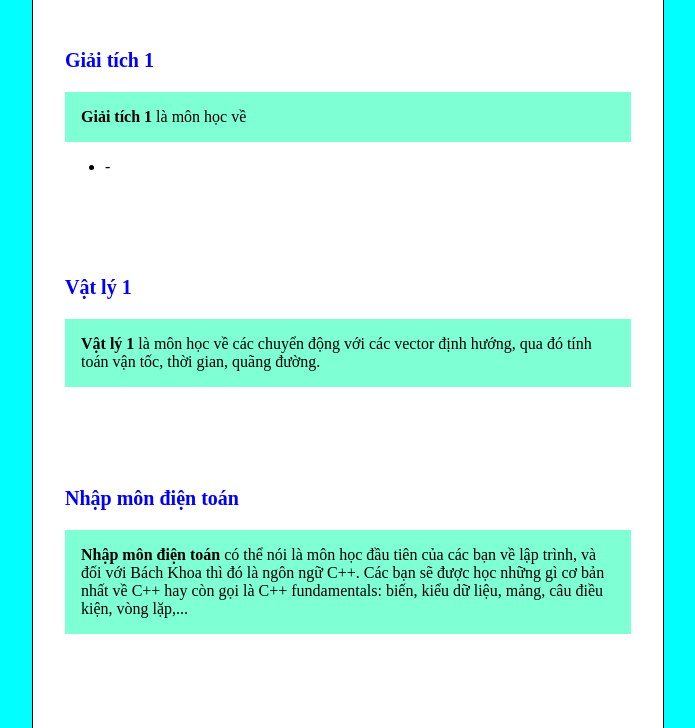
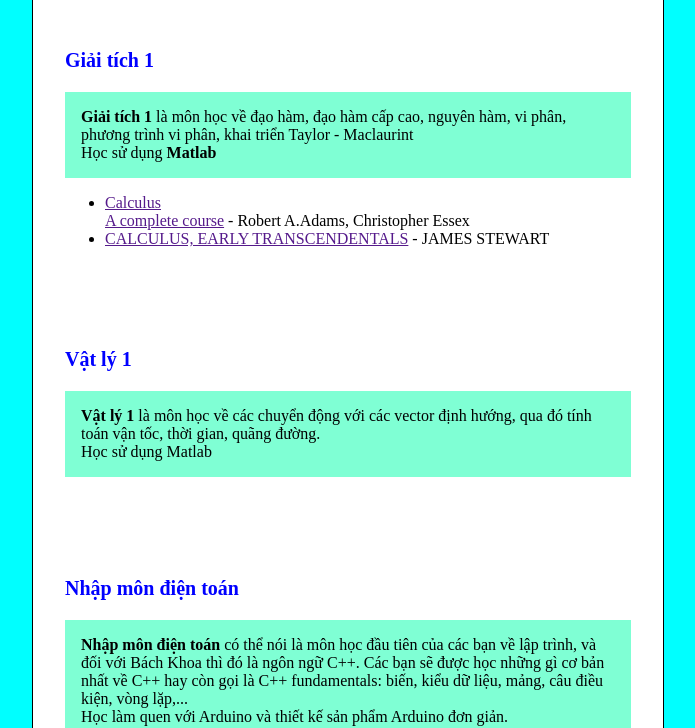
Before and after one commit to tri218138/Preview-BK-s-Subjects, a plain HTML site: page index.html in a window 1280 px wide. Shown: the part 72-800 px from the top of the page, without its empty margins (292-987 px from the left). Drawn offline with Linux system fonts and the light colour scheme.

Commit message:
Add files via upload

```diff
--- a/db.json
+++ b/db.json
@@ -3,36 +3,41 @@
         {
             "name": "Giải tích 1",
             "icon": "",
-            "description": "là môn học về",
+            "description": "là môn học về đạo hàm, đạo hàm cấp cao, nguyên hàm, vi phân, phương trình vi phân, khai triển Taylor - Maclaurint <br> Học sử dụng <strong>Matlab</strong>",
             "ref": [
                 {
-                    "name": "",
-                    "link": "https://leetcode.com/problemset/all/",
-                    "info" : ""
+                    "name": "Calculus <br> A complete course",
+                    "link": "",
+                    "info" : "Robert A.Adams, Christopher Essex"
+                },
+                {
+                    "name": "CALCULUS, EARLY TRANSCENDENTALS",
+                    "link": "",
+                    "info" : "JAMES STEWART"
                 }
             ]
         },
         {
             "name": "Vật lý 1",
             "icon": "",
-            "description": "là môn học về các chuyển động với các vector định hướng, qua đó tính toán vận tốc, thời gian, quãng đường."
+            "description": "là môn học về các chuyển động với các vector định hướng, qua đó tính toán vận tốc, thời gian, quãng đường. <br> Học sử dụng Matlab"
         },
         {
             "name": "Nhập môn điện toán",
             "icon": "",
-            "description": "có thể nói là môn học đầu tiên của các bạn về lập trình, và đối với Bách Khoa thì đó là ngôn ngữ C++. Các bạn sẽ được học những gì cơ bản nhất về C++ hay còn gọi là C++ fundamentals: biến, kiểu dữ liệu, mảng, câu điều kiện, vòng lặp,..."
+            "description": "có thể nói là môn học đầu tiên của các bạn về lập trình, và đối với Bách Khoa thì đó là ngôn ngữ C++. Các bạn sẽ được học những gì cơ bản nhất về C++ hay còn gọi là C++ fundamentals: biến, kiểu dữ liệu, mảng, câu điều kiện, vòng lặp,... <br> Học làm quen với Arduino và thiết kế sản phẩm Arduino đơn giản."
         },
         {
             "name": "Hệ thống số",
             "icon": "",
-            "description": "tìm hiểu về bit - đơn vị cơ bản nhỏ nhất trong máy tính và các phép toán giữa chúng (bao gồm các toán tử and or not xor nor)."
+            "description": "tìm hiểu về bit - đơn vị cơ bản nhỏ nhất trong máy tính và các phép toán giữa chúng (bao gồm các toán tử and or not xor nor); các mạch tích hợp IC <br> Thực hành lắp mạch thực tế <br> Vẽ biểu đồ lắp mạch bằng công cụ <strong>Logisim</strong>"
         }
     ],
     [
         {
             "name": "Giải tích 2",
             "icon": "",
-            "description": "là môn học về"
+            "description": "là môn học nâng cao hơn tiếp theo của Giải tích 1, cụ thể các bạn sẽ học về đạo hàm riêng, tích phân bội 2 (tích phân kép), tích phân bội 3, tích phân đường, tích phân mặt và các tiêu chuẩn cũng như định lý để tính các loại tích phân đó; một số bài toán thực tế áp dụng. <br> Bài tập lớn sẽ có thời gian ngắn hạn, yêu cầu vẽ hình 3D bằng các phương trình trên Geogebra và tính một số yêu cầu."
         },
         {
             "name": "Đại số tuyến tính",
@@ -42,12 +47,19 @@
         {
             "name": "Cấu trúc rời rạc cho khoa học máy tính",
             "icon": "",
-            "description": ""
+            "description": "có thể nói, đây là môn học về Lý thuyết đồ thị trong giới Toán học, trọng tâm sẽ là các giải thuật duyệt đồ thị như Dijkstra, Bellman-Ford, A*, Floyd-Warshall,..."
         },
         {
             "name": "Kỹ thuật lập trình",
             "icon": "",
-            "description": "là bước tiến xa hơn trong việc học về lập trình, với ngôn ngữ C++, các bạn sẽ tìm hiểu về linked list, OOP - hướng đối tượng,..."
+            "description": "là bước tiến xa hơn trong việc học về lập trình, với ngôn ngữ C++, các bạn sẽ tìm hiểu về linked list, OOP - hướng đối tượng,...",
+            "ref":[
+                {
+                    "name": "leetcode",
+                    "link": "https://leetcode.com/problemset/all/",
+                    "info": "Luyện tập kỹ năng solving problems trong phỏng vấn tìm việc"
+                }
+            ]
         }
     ],
     [
@@ -59,7 +71,14 @@
         {
             "name": "Mô hình hóa toán học",
             "icon": "",
-            "description": ""
+            "description": "sẽ gồm 2 phần chính là logic và automata; đối với automata, nó sẽ có liên quan đến regular expression, mô hình các trạng thái",
+            "ref": [
+                {
+                    "name": "LOGIC IN COMPUTER SCIENCE - Modelling and Reasoning about Systems",
+                    "link": "",
+                    "info" : "MICHAEL HUTH, MARK RYAN"
+                }
+            ]
         },
         {
             "name": "Cấu trúc dữ liệu và giải thuật",
@@ -83,12 +102,24 @@
         {
             "name": "Lập trình nâng cao",
             "icon": "",
-            "description": ""
+            "description": "gồm 2 phần chính: <br> Phần 1: các bạn sẽ học sâu về Hướng đối tượng OOP <br> Phần 2: các bạn sẽ học về <strong>Ngôn ngữ lập trình hàm</strong> cụ thể là Haskell (ngoài ra các bạn có thể tìm hiểu thêm SML). <br> BTL có thể yêu cầu các bạn tìm hiểu ngôn ngữ Golang (free style)",
+            "ref": [
+                {
+                    "name": "Object-oriented programming in C++",
+                    "link": "",
+                    "info" : "Robert Lafore - Sams Publishing (2002)"
+                },
+                {
+                    "name": "Real World Haskell",
+                    "link": "",
+                    "info" : "Bryan O'Sullivan, John Goerzen, Don Stewart - O'Reilly Media (2008)"
+                }
+            ]
         },
         {
             "name": "Xác suất và thống kê",
             "icon": "",
-            "description": ""
+            "description": "gồm 2 phần chính: <br> <strong>Xác suất</strong>: Học về các khái niệm cơ bản trong xác suất: ,... và các dạng phân phối: phân phối chuẩn, phân phối đều, phân phối Poisson, phân phối Bernoulli, phân phối Student,... (mỗi phân phối đặc trưng cho 1 tình huống cụ thể trong thực tế) <br><strong>Thống kê</strong>: học về kỹ thuật lấy mẫu, các đặc trưng mẫu, tứ phân vị, phương sai, khoảng tin cậy, sử dụng các bảng giá trị Laplace, Fisher, Student và sử dụng phối hợp với máy tính cầm tay. Ngoài ra, còn có phân tích phương sai (<strong>ANOVA</strong>), hồi quy tuyến tính đơn,..."
         }
     ],
     [
@@ -117,17 +148,24 @@
         {
             "name": "Kỹ năng chuyên nghiệp cho kỹ sư",
             "icon": "",
-            "description": ""
+            "description": "là môn kỹ năng đặc trưng riêng của khoa máy tính, nhằm mục đích đào tạo các kỹ năng cơ bản cho kỹ sư như: quản lý thời gian, tìm hiểu nhu cầu cuối cùng của khách hàng, tư duy sáng tạo, kỹ năng làm việc nhóm hiệu quả."
         },
         {
             "name": "Nhập môn trí tuệ nhân tạo",
             "icon": "",
-            "description": ""
+            "description": "",
+            "ref": [
+                {
+                    "name": "Artificial Intelligence, A Modern Approach, Third Edition",
+                    "link": "",
+                    "info" : "Stuart J. Russell and Peter Norvig"
+                }
+            ]
         },
         {
             "name": "Lập trình web",
             "icon": "",
-            "description": ""
+            "description": "sẽ chỉ bạn xây dựng website cơ bản với cả front-end và back-end.<br> Một website đơn giản chỉ cần đến HTML, Javascript (DOM, Ajax) và CSS. <br> Sau đó sẽ kết hợp với cơ sở dữ liệu (database) bằng PHP với SQL, jQuery qua nền tảng xampp."
         }
     ],
     [
@@ -162,6 +200,11 @@
             "theme": "Luyện tập kỹ năng solving problems trong phỏng vấn tìm việc"
         },
         {
+            "name": "canva",
+            "link" : "https://www.canva.com/",
+            "theme" : "Làm slide thuyết trình chuyên nghiệp, đẹp mắt, full topping"
+        },
+        {
             "name": "codeforce",
             "link": "https://codeforces.com/problemset",
             "theme": "Luyện tập kỹ năng solving problems trong lập trình thi đấu"
@@ -175,6 +218,11 @@
             "name": "notion",
             "link" : "https://www.notion.so/fr-fr",
             "theme" : "Lập thời gian biểu"
+        },
+        {
+            "name": "HackerRank",
+            "link": "https://www.hackerrank.com/",
+            "theme": "Luyện tập kỹ năng solving problems và lấy chứng chỉ"
         }
     ]
 ]
--- a/index.html
+++ b/index.html
@@ -3,7 +3,7 @@
     <head>
         <link rel="stylesheet" href="./styles.css">
         <script src="./script.js"></script>
-        <title>TeeA288</title>
+        <title>Preview BK</title>
     </head>
     <body>
         <div class="container" id="container">
@@ -14,10 +14,14 @@
             <div id="sp-web">
 
             </div>
+            <h1 style="color: whitesmoke; text-align: center; background-color: blueviolet; margin: 0px;">Đóng góp từ cộng đồng</h1>
+            <div id="sp-pub" class="row">
+                <p>Các bạn có thông tin muốn được đóng góp thêm có thể truy cập google doc sau <a href="https://docs.google.com/document/d/1nq_zQsd4NIHVB7VH3AeSk49NSkkfWEUSGttYYl67u6U/edit?usp=sharing" target="_blank">Hộp thư đóng góp</a></p>
+                <p>Xin cảm ơn các bạn</p>
+            </div>
         </div>
 
         <div class="container">
-
         </div>
     </body>
 </html>
--- a/script.js
+++ b/script.js
@@ -25,7 +25,7 @@ readTextFile("db.json", function(text){
 
             let desc = document.createElement("p");
             desc.setAttribute("class", "description");
-            desc.innerHTML = "<strong>" + data[i][j].name + "</strong> " + data[i][j].description;
+            desc.innerHTML = "<strong>" + data[i][j].name + "</strong> " + (data[i][j].description == "" ? "updating..." : data[i][j].description);
 
             let ulist = document.createElement("ul");
             if ("ref" in data[i][j]){
```
